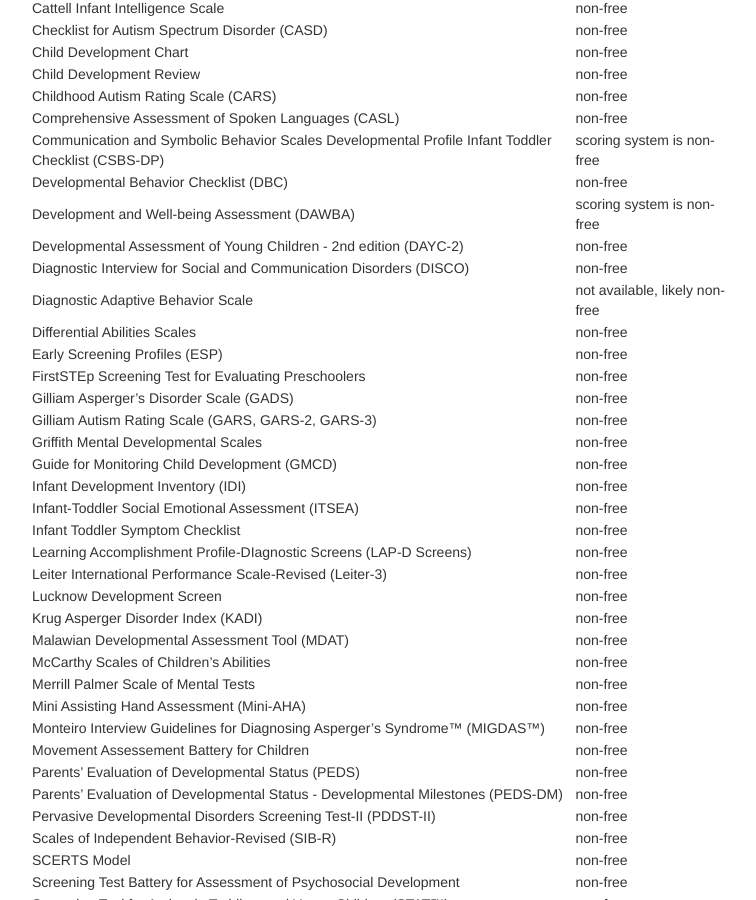
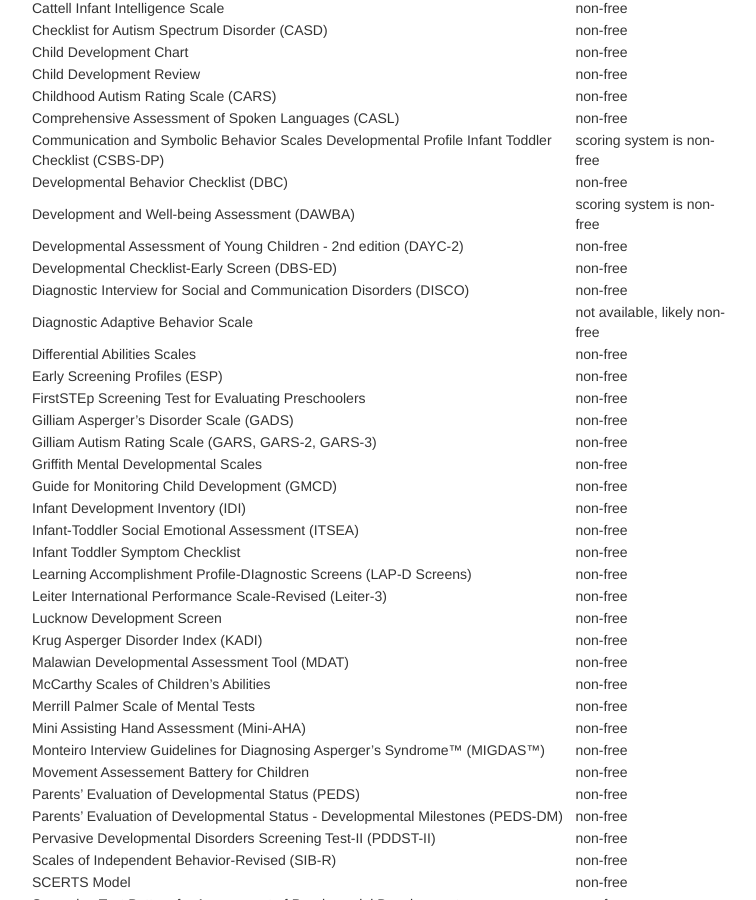
Before and after one commit to mjmaenner/disabilitymeasures, a Jekyll site: the page built from pages/donotqualify.md, in a window 1280 px wide and 900 px high, scrolled down 877 px. Shown: the whole window, without its empty margins (259-1015 px from the left). Built offline with Jekyll 4.4.1, drawn with Linux system fonts in a browser that asks for light colours.

Commit message:
added dbs-ed

```diff
--- a/pages/donotqualify.md
+++ b/pages/donotqualify.md
@@ -54,6 +54,7 @@ Communication and Symbolic Behavior Scales Developmental Profile Infant Toddler
 Developmental Behavior Checklist (DBC) | non-free
 Development and Well-being Assessment (DAWBA) | scoring system is non-free
 Developmental Assessment of Young Children - 2nd edition (DAYC-2) | non-free
+Developmental Checklist-Early Screen (DBS-ED) | non-free
 Diagnostic Interview for Social and Communication Disorders (DISCO) | non-free
 Diagnostic Adaptive Behavior Scale | not available, likely non-free
 Differential Abilities Scales | non-free
```
